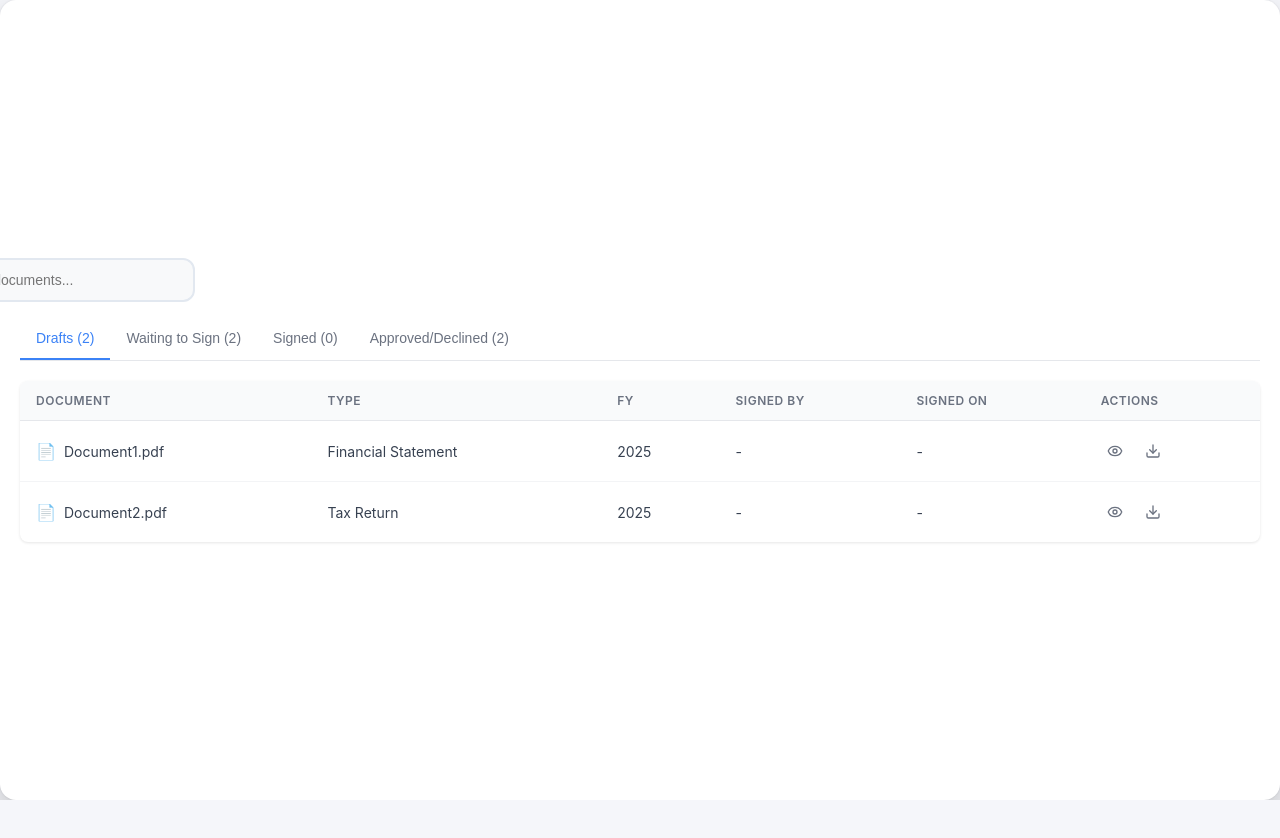
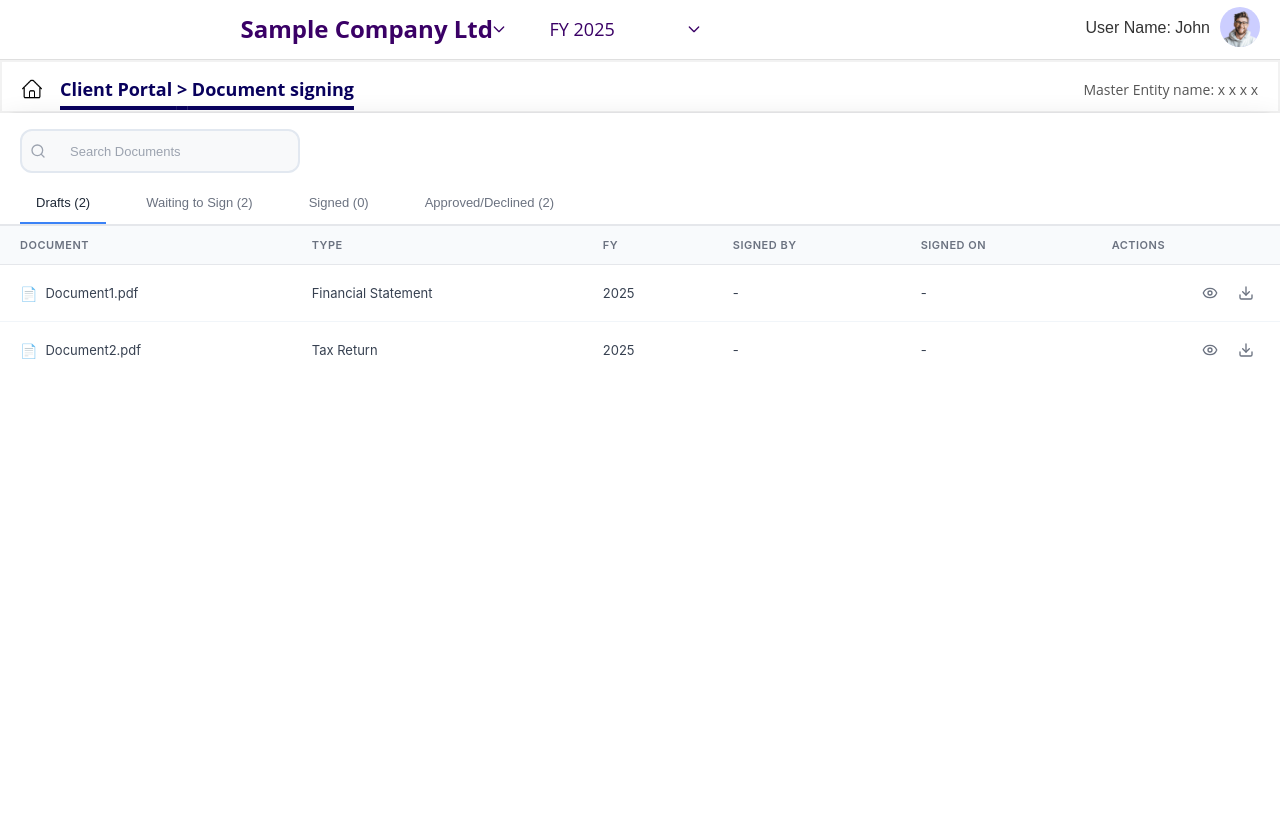
Before and after one commit to mohitkumar2327/CAFORM, a React (Vite) app: page / in a window 1280 px wide. Shown: the top 838 px of the page. Before the commit the page ends 800 px from the top, so only its background shows below. Built offline with nearby package versions, Linux system fonts and the light colour scheme.

Commit message:
completed the client document sign

```diff
--- a/package.json
+++ b/package.json
@@ -17,7 +17,8 @@
     "react-hook-form": "^7.60.0",
     "react-icons": "^5.5.0",
     "react-redux": "^9.2.0",
-    "react-router-dom": "^6.30.1"
+    "react-router-dom": "^6.30.1",
+    "xlsx": "^0.18.5"
   },
   "devDependencies": {
     "@eslint/js": "^9.30.1",
--- /dev/null
+++ b/src/components/headdocsign.jsx
@@ -0,0 +1,55 @@
+import React from 'react';
+import { useSelector } from 'react-redux'; // Import useSelector hook
+import userImage from '../assets/profile.jpg';
+import '../css/headermain.css';
+import homeIcon from '../assets/home.png';
+
+const Headdocsign = () => {
+  // Use useSelector to grab the state from the Redux store
+  const userName = useSelector((state) => state.user.name);
+  const masterEntityName = useSelector((state) => state.user.masterEntityName);
+
+  return (
+    <div className='header'>
+      <div className="header-top">
+        <div className="dropdown-filters-container">
+            <div className="dropdown-wrapper">
+              <select className="dropdown-select">
+                <option>Sample Company Ltd</option>
+              </select>
+              <div className="dropdown-arrow">
+                <svg className="arrow-icon" fill="none" stroke="currentColor" viewBox="0 0 24 24">
+                  <path strokeLinecap="round" strokeLinejoin="round" strokeWidth={2} d="M19 9l-7 7-7-7" />
+                </svg>
+              </div>
+            </div>
+            <div className="dropdown-wrapper">
+              <select className="dropdown-select">
+                <option>FY 2025</option>
+              </select>
+              <div className="dropdown-arrow">
+                <svg className="arrow-icon" fill="none" stroke="currentColor" viewBox="0 0 24 24">
+                  <path strokeLinecap="round" strokeLinejoin="round" strokeWidth={2} d="M19 9l-7 7-7-7" />
+                </svg>
+              </div>
+            </div>
+        </div>
+        {/* Now the name is dynamic, coming from Redux state */}
+        <h3>User Name: {userName}</h3>
+        <div className="profile">
+          <img src={userImage} alt="profile" />
+        </div>
+      </div>
+      <div className="header-bottom">
+        <div className="breadcrumb">
+          <img src={homeIcon} alt="Home" className="home-icon" />
+          <b><a href="/client-portal">Client Portal <b>&gt;</b> Document signing</a></b>
+        </div>
+        {/* The entity name is also dynamic */}
+        <p>Master Entity name: {masterEntityName}</p>
+      </div>
+    </div>
+  );
+};
+
+export default Headdocsign;
--- a/src/css/clientdocsign.css
+++ b/src/css/clientdocsign.css
@@ -1,63 +1,112 @@
-/* Container */
+/* CSS Reset for body and html */
+* {
+    margin: 0;
+    padding: 0;
+    box-sizing: border-box;
+}
+
+body, html {
+    margin: 0;
+    padding: 0;
+    background-color: #ffffff;
+}
+
+/* clientdocsign.css */
+
+/* Base Styles and Container */
 .container {
     font-family: -apple-system, BlinkMacSystemFont, "Segoe UI", Roboto, sans-serif;
     background-color: #ffffff;
-  min-height: 100vh;
-  padding: 20px;
+    min-height: auto; /* Remove min-height constraint */
+    padding: 0; /* Remove all padding */
+    margin: 0; /* Remove all margin */
     width: 100%;
+    box-sizing: border-box;
+    display: flex;
+    flex-direction: column;
+    height: 100vh;
 }
 
-/* Search Container */
-.search-container {
-  max-height: fit-content;
+/* Top Bar - Container for the Search Input */
+.top-bar {
+    display: flex;
+    justify-content: flex-start;
+    align-items: center;
+    margin: 0; /* Remove all margins */
+    width: 100%;
+    padding: 16px 20px 12px 20px; /* Keep only necessary padding */
+    background-color: #ffffff;
 }
 
+/* Search Input Wrapper */
 .search-input-wrapper {
     position: relative;
-  max-width: 300px;
+    width: 100%;
+    max-width: 280px; /* Slightly smaller to match image */
 }
 
+/* Search Icon */
 .search-icon {
     position: absolute;
-  left: 12px;
+    left: 10px;
     top: 50%;
     transform: translateY(-50%);
     color: #9ca3af;
+    z-index: 1;
 }
 
+/* Search Input Field */
 .search-input {
     width: 100%;
-  padding: 8px 12px 8px 36px;
+    padding: 8px 12px 8px 32px; /* Reduced padding to match compact design */
     border: 1px solid #d1d5db;
-  border-radius: 6px;
-  font-size: 14px;
+    border-radius: 6px; /* Slightly smaller border radius */
+    font-size: 13px; /* Smaller font size */
     outline: none;
     box-sizing: border-box;
+    background-color: #ffffff; /* Pure white background */
+    transition: all 0.2s ease;
+}
+
+.search-input::placeholder {
+    color: #9ca3af;
+    font-size: 13px;
 }
 
 .search-input:focus {
     border-color: #3b82f6;
-  box-shadow: 0 0 0 3px rgba(59, 130, 246, 0.1);
+    box-shadow: 0 0 0 2px rgba(59, 130, 246, 0.1);
+    background-color: #ffffff;
 }
 
-/* Tabs */
+/* Tabs Container */
 .tabs-container {
     display: flex;
     border-bottom: 1px solid #e5e7eb;
-  margin-bottom: 20px;
+    margin: 0; /* Remove all margins */
     width: 100%;
+    box-sizing: border-box;
+    padding: 0 20px; /* Keep only horizontal padding */
+    background-color: #ffffff;
 }
 
+/* Individual Tab Button */
 .tab {
-  padding: 12px 16px;
+    padding: 10px 16px 12px 16px; /* Adjusted padding for compact look */
     border: none;
     background-color: transparent;
     cursor: pointer;
-  font-size: 14px;
+    font-size: 13px; /* Smaller font size */
     font-weight: 500;
     color: #6b7280;
     border-bottom: 2px solid transparent;
     transition: all 0.2s ease;
+    white-space: nowrap;
+    margin-right: 24px; /* Space between tabs */
+}
+
+.tab:last-child {
+    margin-right: 0;
 }
 
 .tab:hover:not(.active) {
@@ -65,58 +114,68 @@
 }
 
 .tab.active {
-  color: #3b82f6;
+    color: #1f2937; /* Darker color for active tab */
+    border-bottom-color: #3b82f6;
     background-color: white;
-  border-bottom-color: #3b82f6;
+}
+
+/* Table Container */
+.table-container {
+    background-color: #ffffff;
+    border-radius: 0; /* Remove border radius to match image */
+    overflow: hidden;
+    box-shadow: none; /* Remove box shadow */
+    width: 100%;
+    box-sizing: border-box;
+    border-top: 1px solid #e5e7eb; /* Add top border */
+    height: 100%;
 }
 
 /* Table */
-.table-container {
-  background-color: #ffffff;
-  border-radius: 8px;
-  overflow: hidden;
-  box-shadow: 0 1px 3px 0 rgba(0, 0, 0, 0.1);
-  width: 100%;
-}
-
 .table {
     width: 100%;
     border-collapse: collapse;
 }
 
+/* Table Header Row */
 .header-row {
-  background-color: #f9fafb;
+    background-color: #f8fafc; /* Slightly different background */
+    border-bottom: 1px solid #e5e7eb;
 }
 
+/* Table Header Cells */
 .header-cell {
-  padding: 12px 16px;
+    padding: 12px 20px; /* Consistent horizontal padding */
     text-align: left;
-  font-size: 12px;
+    font-size: 11px; /* Smaller font size */
     font-weight: 600;
     color: #6b7280;
     text-transform: uppercase;
     letter-spacing: 0.5px;
-  border-bottom: 1px solid #e5e7eb;
+    border-bottom: none; /* Remove individual cell borders */
 }
 
+/* Table Data Rows */
 .data-row {
-  border-bottom: 1px solid #f3f4f6;
+    border-bottom: 1px solid #f1f5f9; /* Very light separator */
     transition: background-color 0.15s ease;
 }
 
 .data-row:hover {
-  background-color: #f9fafb;
+    background-color: #f8fafc;
 }
 
 .data-row:last-child {
     border-bottom: none;
 }
 
+/* Table Data Cells */
 .data-cell {
-  padding: 16px;
-  font-size: 14px;
+    padding: 14px 20px; /* Consistent horizontal padding, slightly reduced vertical */
+    font-size: 13px; /* Smaller font size */
     color: #374151;
     vertical-align: middle;
+    border-right: none; /* Remove cell borders */
 }
 
 /* Document Name */
@@ -127,15 +186,18 @@
 }
 
 .file-icon {
-  font-size: 16px;
+    font-size: 14px; /* Smaller icon */
+    color: #3b82f6; /* Blue color for file icon */
 }
 
-/* Actions */
+/* Actions Container */
 .actions-container {
     display: flex;
-  gap: 10px;
+    gap: 8px; /* Reduced gap */
+    justify-content: flex-end; /* Align to right like in image */
 }
 
+/* Action Buttons */
 .action-button {
     padding: 6px;
     border: none;
@@ -151,20 +213,31 @@
 
 .action-button:hover {
     background-color: #f3f4f6;
-  color: #4a6cf7;
-  transform: scale(1.1);
+    color: #3b82f6;
+    transform: scale(1.05); /* Reduced scale effect */
 }
 
-/* Empty State */
-.empty-state {
+/* Empty State, Loading, Error Messages */
+.empty-state, .loading-message, .error-message {
     text-align: center;
-  padding: 40px;
-  color: #9ca3af;
-  font-size: 14px;
+    padding: 32px 20px; /* Reduced padding */
+    font-size: 13px; /* Smaller font */
 }
 
-/* PDF Modal Styles */
-.pdf-modal {
+.empty-state {
+    color: #9ca3af;
+}
+
+.loading-message {
+    color: #6b7280;
+}
+
+.error-message {
+    color: #dc3545;
+}
+
+/* PDF Viewer Modal Styles */
+.pdf-modal-overlay {
     position: fixed;
     top: 0;
     left: 0;
@@ -179,12 +252,33 @@
 
 .pdf-modal-content {
     background: white;
+    padding: 20px;
+    border-radius: 8px;
+    box-shadow: 0 4px 12px rgba(0, 0, 0, 0.2);
     width: 90%;
+    max-width: 900px;
     height: 90%;
-  max-width: 900px;
-  border-radius: 8px;
-  padding: 20px;
+    max-height: 80vh;
     position: relative;
+    display: flex;
+    flex-direction: column;
+    overflow: hidden;
+}
+
+.pdf-modal-close {
+    position: absolute;
+    top: 10px;
+    right: 15px;
+    background: none;
+    border: none;
+    font-size: 2em;
+    cursor: pointer;
+    color: #333;
+    z-index: 1001;
+}
+
+.pdf-modal-close:hover {
+    color: #f00;
 }
 
 .pdf-iframe {
@@ -193,30 +287,26 @@
     border: none;
 }
 
-.pdf-modal-close {
-  position: absolute;
-  top: 10px;
-  right: 10px;
-  background: none;
-  border: none;
-  font-size: 24px;
-  cursor: pointer;
-  color: #333;
-}
-
 /* Responsive Design */
 @media (max-width: 768px) {
     .container {
-    padding: 10px;
+        padding: 0; /* No padding on mobile either */
+        margin: 0; /* No margin on mobile */
+    }
+
+    .top-bar {
+        padding: 12px 16px;
     }
 
     .tabs-container {
+        padding: 0 16px;
         overflow-x: auto;
         white-space: nowrap;
     }
 
     .tab {
         flex-shrink: 0;
+        margin-right: 16px;
     }
 
     .table-container {
@@ -227,144 +317,11 @@
         min-width: 600px;
     }
 
+    .header-cell, .data-cell {
+        padding: 12px 16px;
+    }
+
     .search-input-wrapper {
         max-width: 100%;
     }
 }
-.search-input {
-  width: 100%;
-  padding: 8px 12px 8px 36px;
-  border: 1px solid #d1d5db;
-  border-radius: 6px;
-  font-size: 14px;
-  box-sizing: border-box;
-}
-.search-container {
-  display: flex;
-  justify-content: flex-start;
-  align-items: center;
-  margin-bottom: 16px;
-  width: 100%;
-  right: 545px;
-}
-
-.search-input-wrapper {
-  position: relative;
-  width: 100%;
-  max-width: 300px; /* controls how wide the input is */
-}
-/* Container */
-.container {
-  font-family: -apple-system, BlinkMacSystemFont, "Segoe UI", Roboto, sans-serif;
-  background-color: #ffffff;
-  min-height: 100vh;
-  padding: 20px;
-  width: 100%;
-  display: flex;
-  flex-direction: column;
-}
-
-/* Top Bar - contains search and potentially other controls */
-.top-bar {
-  display: flex;
-  justify-content: space-between;
-  align-items: center;
-  margin-bottom: 20px;
-  width: 100%;
-}
-
-/* Search Container - now part of the top bar */
-.search-container {
-  display: flex;
-  justify-content: flex-start;
-  align-items: center;
-  width: auto; /* Let it take only needed space */
-}
-
-.search-input-wrapper {
-  position: relative;
-  width: 300px; /* Fixed width or use max-width as you prefer */
-}
-
-.search-icon {
-  position: absolute;
-  left: 12px;
-  top: 50%;
-  transform: translateY(-50%);
-  color: #9ca3af;
-}
-
-.search-input {
-  width: 100%;
-  padding: 8px 12px 8px 36px;
-  border: 1px solid #d1d5db;
-  border-radius: 6px;
-  font-size: 14px;
-  outline: none;
-  box-sizing: border-box;
-}
-
-.search-input:focus {
-  border-color: #3b82f6;
-  box-shadow: 0 0 0 3px rgba(59, 130, 246, 0.1);
-}
-/* Ensure container has proper layout */
-.container {
-  font-family: -apple-system, BlinkMacSystemFont, "Segoe UI", Roboto, sans-serif;
-  background-color: #ffffff;
-  min-height: 100vh;
-  padding: 20px;
-  width: 100%;
-  display: flex;
-  flex-direction: column;
-}
-
-/* Top bar styling */
-.top-bar {
-  display: flex;
-  justify-content: space-between;
-  align-items: center;
-  margin-bottom: 20px;
-  width: 100%;
-}
-
-/* Search container styling */
-.search-container {
-  display: flex;
-  width: 100%;
-  max-width: 400px; /* Adjust width as needed */
-}
-
-.search-input-wrapper {
-  position: relative;
-  width: 100%;
-}
-
-.search-icon {
-  position: absolute;
-  left: 12px;
-  top: 50%;
-  transform: translateY(-50%);
-  color: #9ca3af;
-  z-index: 1;
-}
-
-.search-input {
-  width: 100%;
-  padding: 10px 16px 10px 40px;
-  border: 1px solid #d1d5db;
-  border-radius: 8px;
-  font-size: 14px;
-  outline: none;
-  box-sizing: border-box;
-  background-color: #f9fafb;
-  transition: all 0.2s ease;
-}
-
-.search-input:focus {
-  border-color: #3b82f6;
-  box-shadow: 0 0 0 3px rgba(59, 130, 246, 0.1);
-  background-color: #ffffff;
-}
-
-/* The rest of your existing CSS can remain the same */
--- a/src/screans/clientdocumentsign.jsx
+++ b/src/screans/clientdocumentsign.jsx
@@ -1,8 +1,9 @@
-import React, { useState } from 'react';
+import React, { useState, useEffect, useMemo } from 'react';
 import { Search, Eye, Download } from 'lucide-react';
 import '../css/clientdocsign.css';
-import Headquerie from '../components/headerqueries';
+import Headdocsign from '../components/headdocsign.jsx';
 
+// Document data - in a real app, this would come from an API
 const TABS = [
   { key: 'drafts', label: 'Drafts', count: 2 },
   { key: 'waiting', label: 'Waiting to Sign', count: 2 },
@@ -31,24 +32,93 @@ const DOCUMENTS = [
     status: 'drafts',
     url: '/documents/Document2.pdf'
   },
+  {
+    id: 3,
+    name: 'Document1.pdf',
+    type: 'Legal',
+    fy: '2024',
+    signedBy: 'John Doe',
+    signedOn: '2024-01-15',
+    status: 'waiting',
+    url: '/documents/Contract.pdf'
+  },
+  {
+    id: 4,
+    name: 'Document2.pdf',
+    type: 'Tax Return',
+    fy: '2024',
+    signedBy: 'John Doe',
+    signedOn: '2024-01-15',
+    status: 'waiting',
+    url: '/documents/Contract.pdf'
+  },
+  {
+    id: 5,
+    name: 'Document1.pdf',
+    type: 'Legal',
+    fy: '2024',
+    signedBy: 'Jane Smith',
+    signedOn: '2024-02-20',
+    status: 'approved',
+    url: '/documents/Agreement.pdf'
+  },
+  {
+    id: 6,
+    name: 'Document2.pdf',
+    type: 'Financial Statement',
+    fy: '2024',
+    signedBy: 'Mike Johnson',
+    signedOn: '2024-03-10',
+    status: 'approved',
+    url: '/documents/Report.pdf'
+  }
 ];
 
-const DocumentManager = () => {
+const Documentsign = () => {
   const [search, setSearch] = useState('');
   const [activeTab, setActiveTab] = useState('drafts');
   const [viewingPdf, setViewingPdf] = useState(null);
+  const [documents, setDocuments] = useState([]);
+  const [isLoading, setIsLoading] = useState(true);
+  const [error, setError] = useState(null);
 
-  const filteredDocs = DOCUMENTS.filter(
+  // Calculate tab counts dynamically
+  const tabCounts = useMemo(() => {
+    const counts = {};
+    TABS.forEach(tab => {
+      counts[tab.key] = documents.filter(doc => doc.status === tab.key).length;
+    });
+    return counts;
+  }, [documents]);
+
+  // Simulate API fetch on component mount
+  useEffect(() => {
+    const fetchDocuments = async () => {
+      try {
+        await new Promise(resolve => setTimeout(resolve, 500));
+        setDocuments(DOCUMENTS);
+        setIsLoading(false);
+      } catch (err) {
+        setError(err.message);
+        setIsLoading(false);
+      }
+    };
+
+    fetchDocuments();
+  }, []);
+
+  // Memoize filtered documents
+  const filteredDocs = useMemo(() => {
+    return documents.filter(
       (doc) =>
         doc.status === activeTab &&
         (doc.name.toLowerCase().includes(search.toLowerCase()) ||
           doc.type.toLowerCase().includes(search.toLowerCase()))
     );
+  }, [documents, activeTab, search]);
 
   const handleViewPdf = (pdfUrl) => {
-    window.open(pdfUrl, '_blank');
-    // Or use the modal approach:
-    // setViewingPdf(pdfUrl);
+    setViewingPdf(pdfUrl);
   };
 
   const handleDownloadPdf = (pdfUrl, pdfName) => {
@@ -60,15 +130,22 @@ const DocumentManager = () => {
     document.body.removeChild(link);
   };
 
+  if (error) {
+    return <div className="error-message">Error loading documents: {error}</div>;
+  }
+
   return (
+    <>
+      <Headdocsign />
       <div className="container">
-      {/* Top Bar with Search */}
-      <div className="search-container">
+
+        {/* Top Bar for Search Input */}
+        <div className="top-bar">
           <div className="search-input-wrapper">
             <Search className="search-icon" size={16} />
             <input
               type="text"
-            placeholder="Search documents..."
+              placeholder="Search Documents"
               className="search-input"
               value={search}
               onChange={(e) => setSearch(e.target.value)}
@@ -76,20 +153,23 @@ const DocumentManager = () => {
           </div>
         </div>
 
-      {/* Tabs */}
+        {/* Tabs Navigation */}
         <div className="tabs-container">
-        {TABS.map(({ key, label, count }) => (
+          {TABS.map(({ key, label }) => (
             <button
               key={key}
               className={`tab ${activeTab === key ? 'active' : ''}`}
               onClick={() => setActiveTab(key)}
             >
-            {label} ({count})
+              {label} ({tabCounts[key] || 0})
             </button>
           ))}
         </div>
 
-      {/* Table */}
+        {/* Documents Table or Loading State */}
+        {isLoading ? (
+          <div className="loading-message">Loading documents...</div>
+        ) : (
           <div className="table-container">
             <table className="table">
               <thead>
@@ -104,31 +184,31 @@ const DocumentManager = () => {
               </thead>
               <tbody>
                 {filteredDocs.length > 0 ? (
-              filteredDocs.map(({ id, name, type, fy, signedBy, signedOn, url }) => (
-                <tr key={id} className="data-row">
+                  filteredDocs.map((doc) => (
+                    <tr key={doc.id} className="data-row">
                       <td className="data-cell">
                         <div className="document-name">
                           <span className="file-icon">📄</span>
-                      {name}
+                          {doc.name}
                         </div>
                       </td>
-                  <td className="data-cell">{type}</td>
-                  <td className="data-cell">{fy}</td>
-                  <td className="data-cell">{signedBy}</td>
-                  <td className="data-cell">{signedOn}</td>
+                      <td className="data-cell">{doc.type}</td>
+                      <td className="data-cell">{doc.fy}</td>
+                      <td className="data-cell">{doc.signedBy}</td>
+                      <td className="data-cell">{doc.signedOn}</td>
                       <td className="data-cell">
                         <div className="actions-container">
                           <button
                             className="action-button"
                             title="View"
-                        onClick={() => handleViewPdf(url)}
+                            onClick={() => handleViewPdf(doc.url)}
                           >
                             <Eye size={16} />
                           </button>
                           <button
                             className="action-button"
                             title="Download"
-                        onClick={() => handleDownloadPdf(url, name)}
+                            onClick={() => handleDownloadPdf(doc.url, doc.name)}
                           >
                             <Download size={16} />
                           </button>
@@ -138,17 +218,20 @@ const DocumentManager = () => {
                   ))
                 ) : (
                   <tr>
-                <td colSpan="6" className="empty-state">No documents found</td>
+                    <td colSpan="6" className="empty-state">
+                      No documents found
+                    </td>
                   </tr>
                 )}
               </tbody>
             </table>
           </div>
+        )}
 
         {/* PDF Viewer Modal */}
         {viewingPdf && (
-        <div className="pdf-modal">
-          <div className="pdf-modal-content">
+          <div className="pdf-modal-overlay" onClick={() => setViewingPdf(null)}>
+            <div className="pdf-modal-content" onClick={(e) => e.stopPropagation()}>
               <button
                 className="pdf-modal-close"
                 onClick={() => setViewingPdf(null)}
@@ -159,12 +242,14 @@ const DocumentManager = () => {
                 src={viewingPdf}
                 title="PDF Viewer"
                 className="pdf-iframe"
+                frameBorder="0"
               />
             </div>
           </div>
         )}
       </div>
+    </>
   );
 };
 
-export default DocumentManager;
+export default Documentsign;
```
Also changed, not shown: 2 other files (tests, documents, lock files or other folders). Lines whose indentation alone changed are shown as unchanged.
